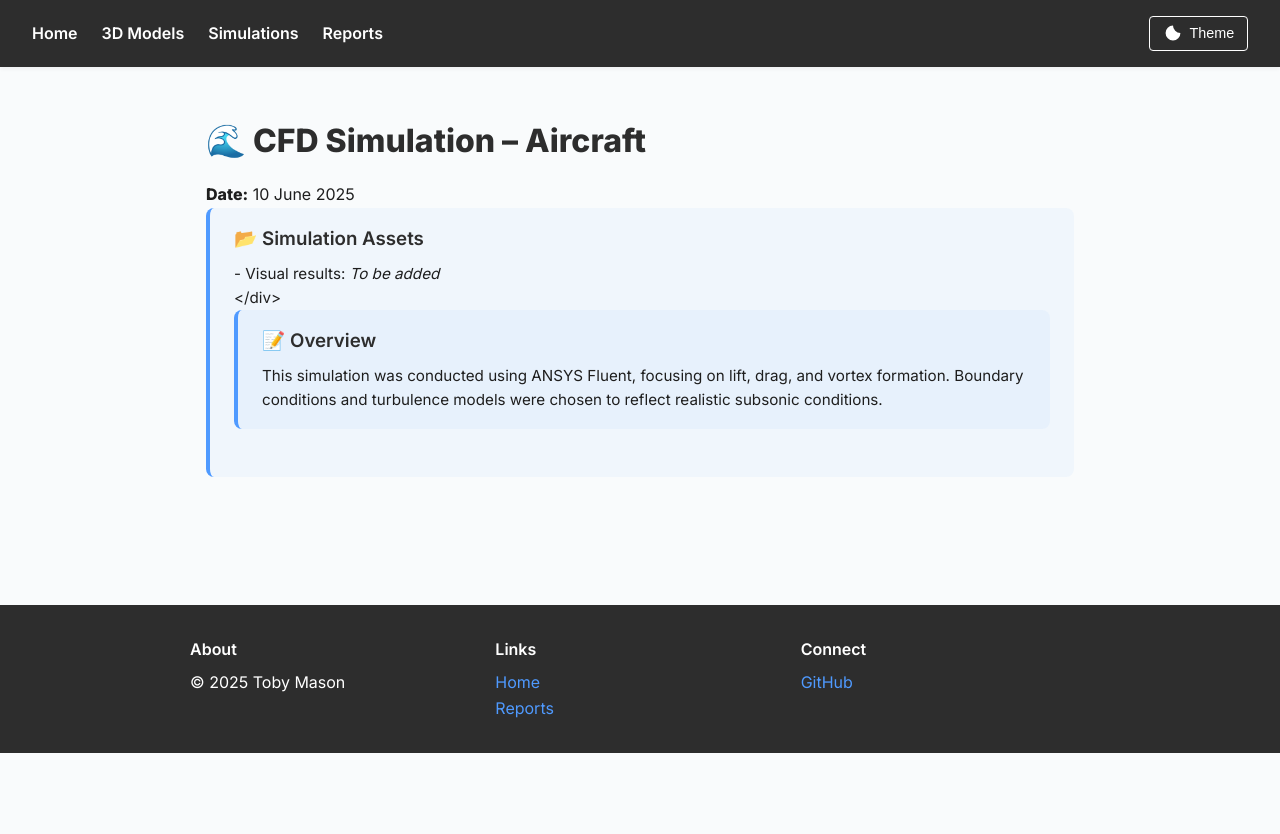
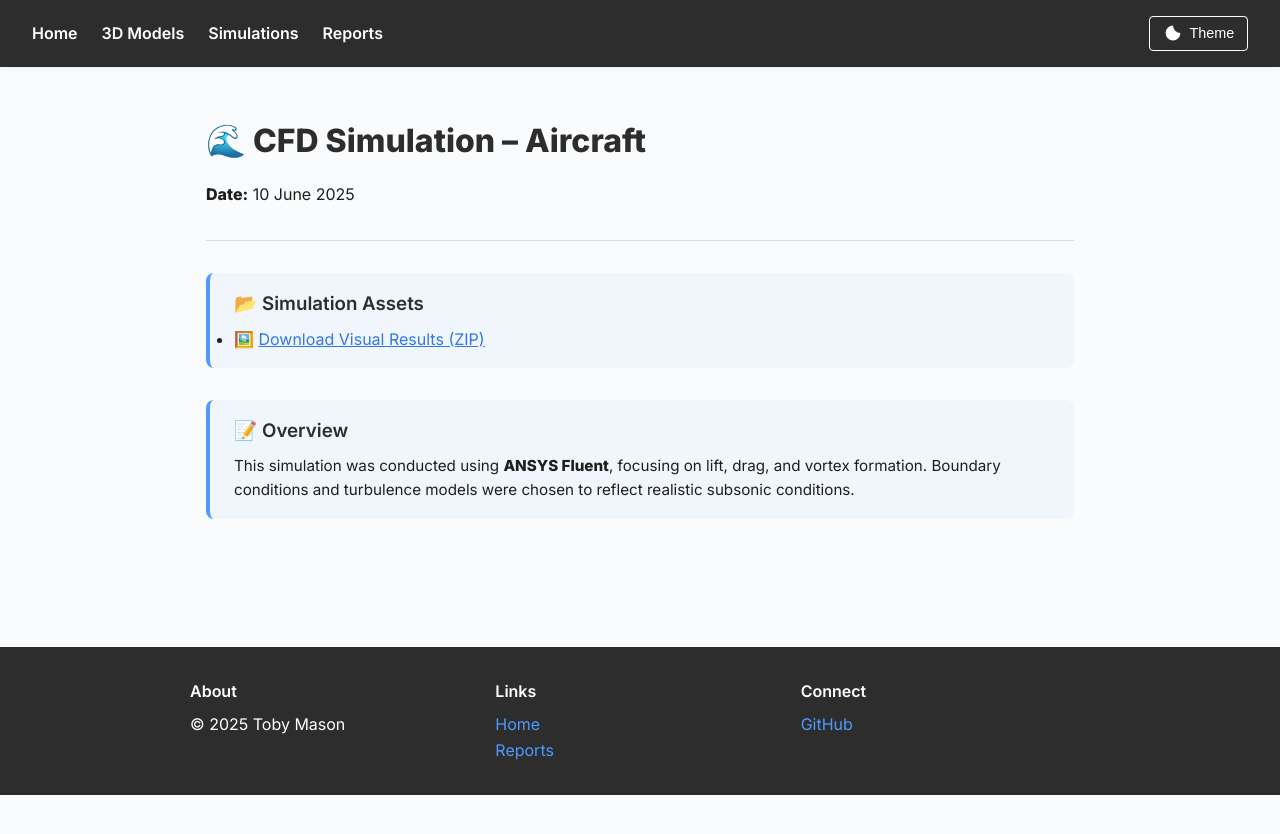
Before and after one commit to tob-mas/engineeringportfolio, a Jekyll site: the page built from simulations/10-06-25/index.md, in a window 1280 px wide. Shown: the top 834 px of the page. Built offline with Jekyll 4.4.1, drawn with Linux system fonts in a browser that asks for light colours.

Commit message:
Update index.md

```diff
--- a/simulations/10-06-25/index.md
+++ b/simulations/10-06-25/index.md
@@ -1,17 +1,22 @@
 ---
 layout: default
 title: CFD Simulation – Aircraft (10-06-25)
+permalink: /simulations/10-06-25/
 ---
 
 # 🌊 CFD Simulation – Aircraft
 **Date:** 10 June 2025
 
+---
+
 <div class="content-block">
   <h3>📂 Simulation Assets</h3>
-  <p>- Visual results: <em>To be added</em><br>
+  <ul>
+    <li>🖼️ <a href="{{ site.baseurl }}/simulations/10-06-25/Visual%20representation%20of%20plane%20simulation%2010-06-25.zip" download>Download Visual Results (ZIP)</a></li>
+  </ul>
 </div>
 
 <div class="content-block">
   <h3>📝 Overview</h3>
-  <p>This simulation was conducted using ANSYS Fluent, focusing on lift, drag, and vortex formation. Boundary conditions and turbulence models were chosen to reflect realistic subsonic conditions.</p>
+  <p>This simulation was conducted using <strong>ANSYS Fluent</strong>, focusing on lift, drag, and vortex formation. Boundary conditions and turbulence models were chosen to reflect realistic subsonic conditions.</p>
 </div>
```
